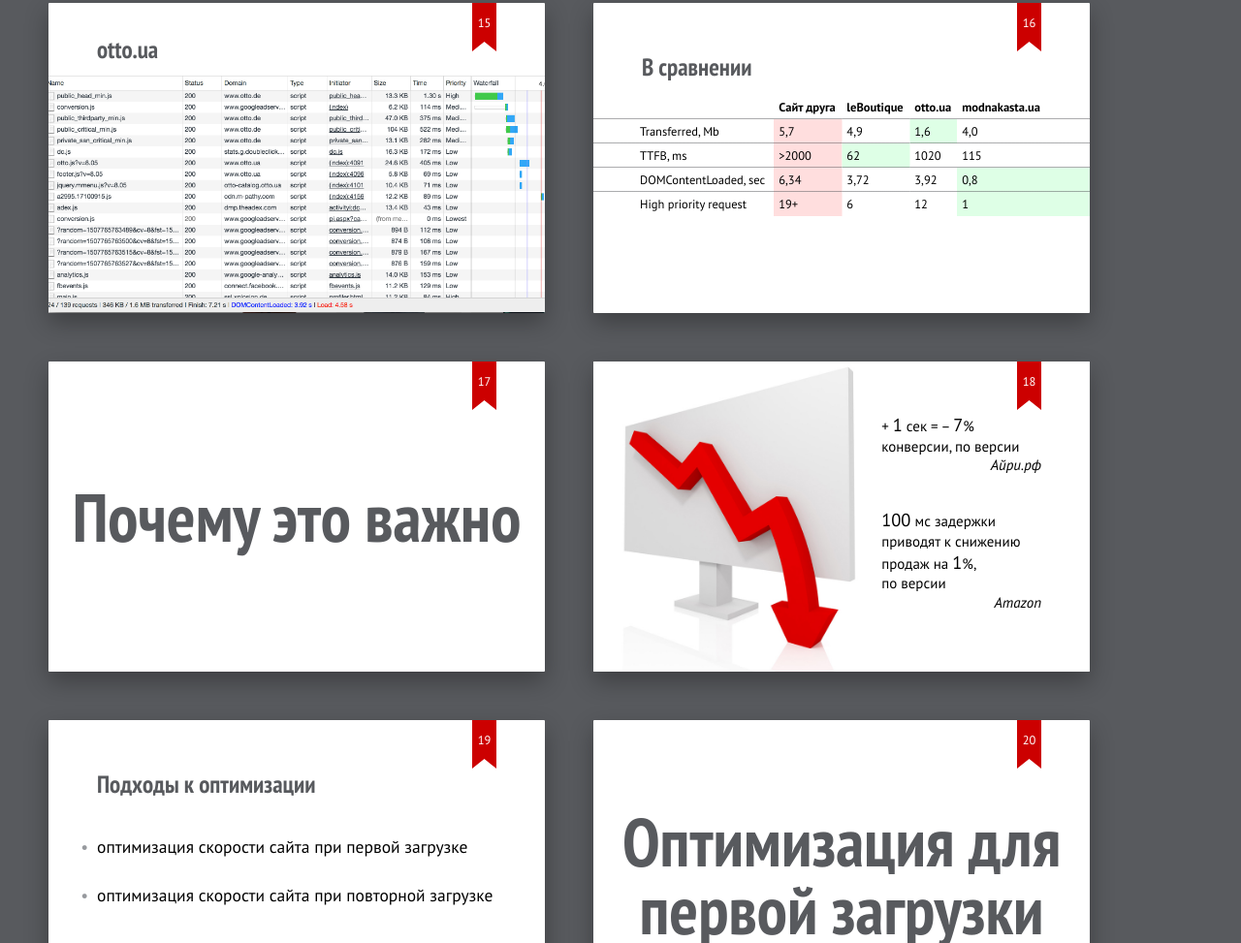
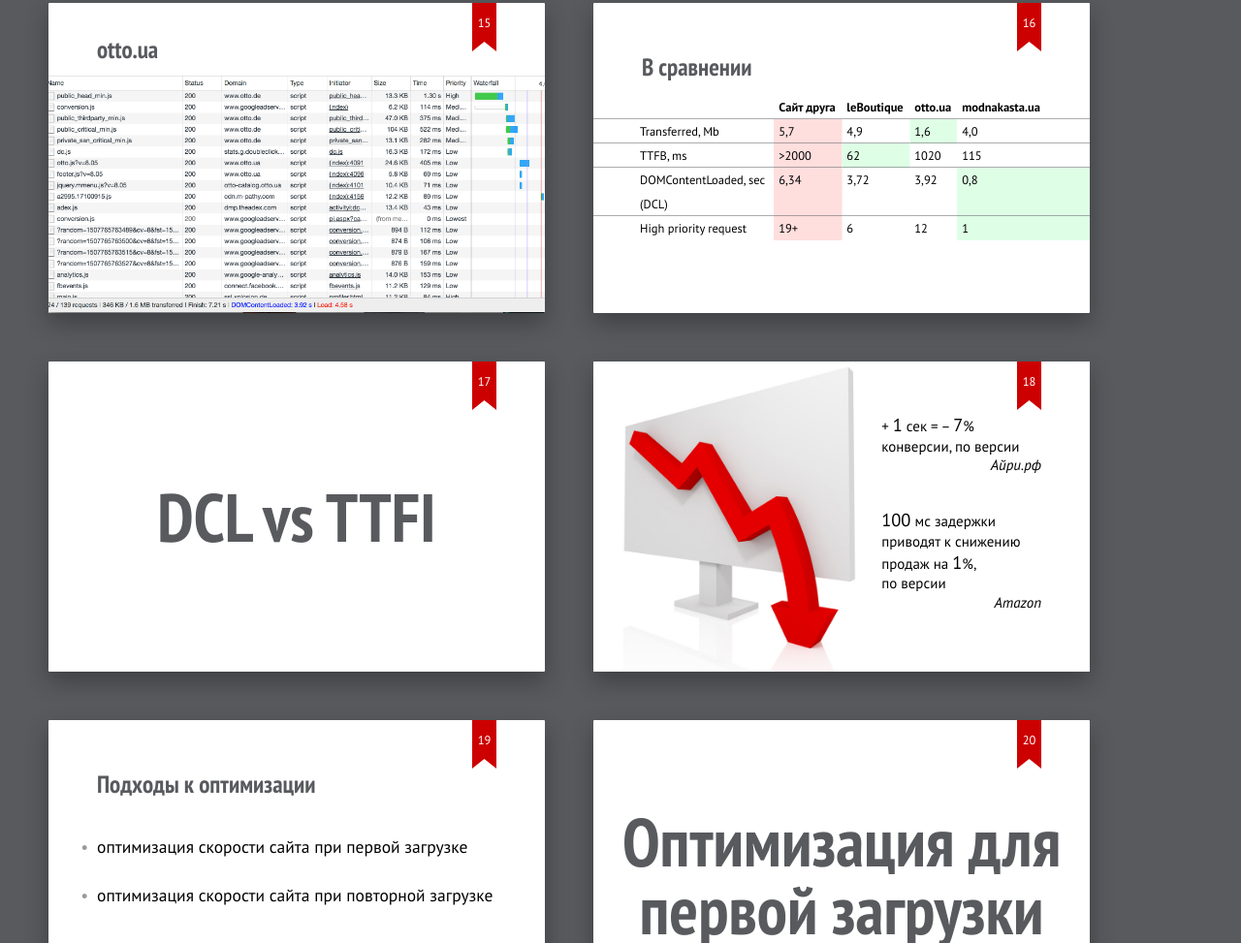
Before and after one commit to denis-zavgorodny/optimize-this, a plain HTML site: page index.html in a window 1280 px wide. Shown: the part 2731-3704 px from the top of the page at 97% size. Drawn offline with Linux system fonts and the light colour scheme.

Commit message:
Добавил слайд про TTFI

```diff
--- a/index.html
+++ b/index.html
@@ -345,7 +345,7 @@
 				<td>115</td>
 			</tr>
 			<tr>
-				<td>DOMContentLoaded, sec</td>
+				<td>DOMContentLoaded, sec<br />(DCL)</td>
 				<td class="critical">6,34</td>
 				<td>3,72</td>
 				<td>3,92</td>
@@ -362,7 +362,7 @@
 	</section>
 
 	<section class="slide">
-		<h2 class="shout">Почему это важно</h2>
+		<h2 class="shout">DCL vs TTFI</h2>
 	</section>
 
 	<section class="slide">
```
